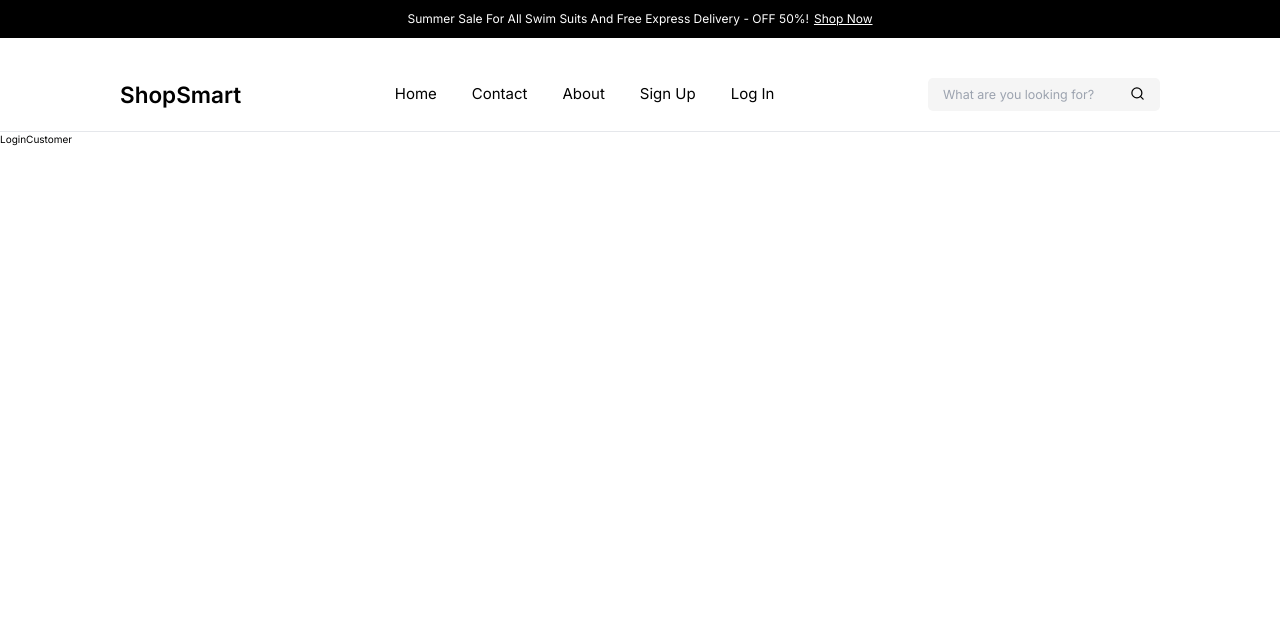
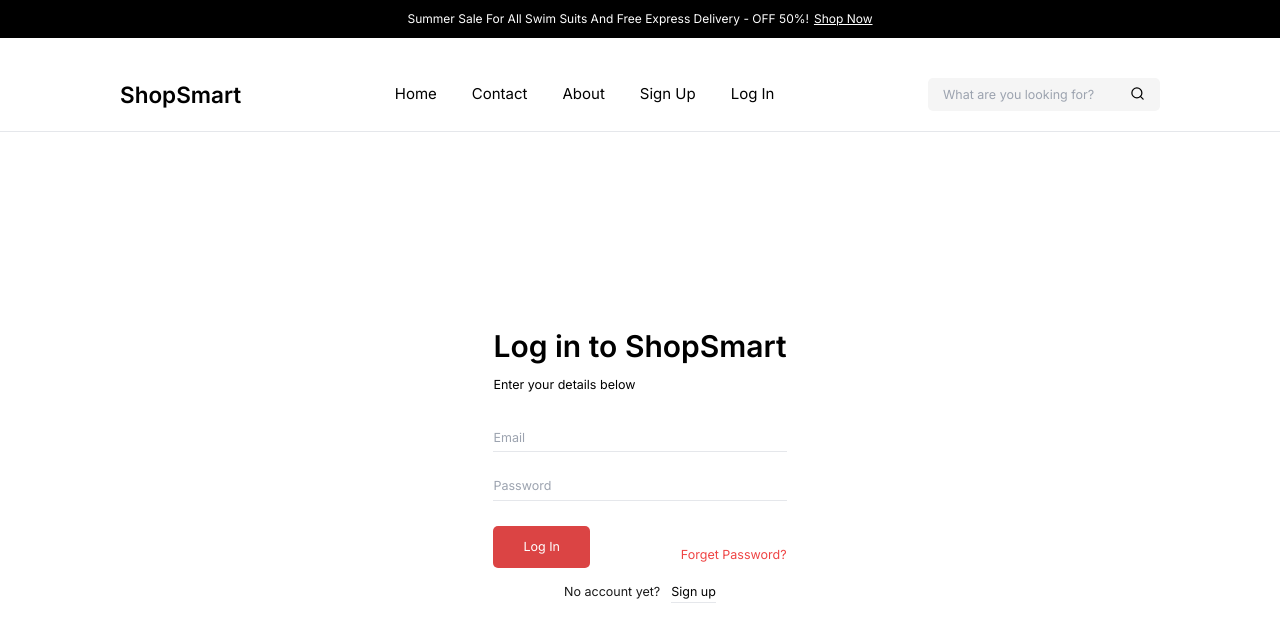
Before and after one commit to soufianez0uhair/smartshop-app, a React (Vite) app: page /login in a window 1280 px wide. Shown: the top 642 px of the page. Built offline with nearby package versions, Linux system fonts and the light colour scheme.

Commit message:
complete login customer page

```diff
--- /dev/null
+++ b/src/components/Login/LoginCustomerForm.jsx
@@ -0,0 +1,72 @@
+import { useState } from 'react'
+import { Link, useNavigate } from 'react-router-dom';
+
+const LoginCustomerForm = () => {
+  const [user, setUser] = useState({
+    email: "",
+    password: ""
+  })
+
+  function handleChange(e) {
+    const {name, value} = e.target;
+
+    setUser({
+      ...user,
+      [name]: value
+    })
+  }
+
+  const [error, setError] = useState({});
+
+  const navigate = useNavigate();
+console.log(error);
+  async function handleSubmit(e) {
+    e.preventDefault();
+
+    if(!user.email || !user.password) {
+      setError({message: "Please fill in all the fields"})
+    } else {
+      const headers = new Headers({
+        'Content-Type': 'application/json',
+      });
+      const requestOptions = {
+        method: 'POST',
+        headers,
+        body: JSON.stringify(user)
+      };
+
+      fetch("http://localhost:8000/api/v1/users/login", requestOptions)
+                 .then(res => {
+                  if(!res.ok) {
+                    return res.json().then(err => Promise.reject(err))
+                  } else {
+                    return res.json()
+                  }
+                 })
+                 .then(data => {
+                  localStorage.setItem("token", data.token)
+                  navigate("/")
+                 })
+                 .catch(err => setError(err))
+    }
+
+  }
+  return (
+    <form onSubmit={handleSubmit} className="flex flex-col">
+      <h1 className="text-5xl font-semibold mb-6">Log in to ShopSmart</h1>
+      <p className="text-xl mb-14">Enter your details below</p>
+      {error.message && <p className='text-xl text-red-500'>{error.message}</p>}
+      <div className="mb-10 flex flex-col text-xl gap-10">
+        <input type="text" placeholder='Email' name="email" value={user.email} onChange={(e) => handleChange(e)} className="pb-2 border-b border-black-30" />
+        <input type="text" placeholder='Password' name="password" value={user.password} onChange={(e) => handleChange(e)} className="pb-2 border-b border-black-30" />
+      </div>
+      <div className="flex flex-row justify-between items-center">
+        <button className="bg-button2 text-xl py-5 mb-6 rounded-lg text-white px-12">Log In</button>
+        <a href="#" className='text-xl text-red-500'>Forget Password?</a>
+      </div>
+      <p className='text-xl text-center'><span className='opacity-90 mr-3'>No account yet?</span> <Link to="/register" className='border-b border-black-70 pb-1'>Sign up</Link></p>
+    </form>
+  )
+}
+
+export default LoginCustomerForm
--- a/src/pages/LoginCustomer.jsx
+++ b/src/pages/LoginCustomer.jsx
@@ -1,8 +1,10 @@
-import React from 'react'
+import LoginCustomerForm from "../components/Login/LoginCustomerForm"
 
 const LoginCustomer = () => {
   return (
-    <div>LoginCustomer</div>
+    <div className='flex justify-center items-center h-[calc(100vh-131.5px)] min-w-full'>
+      <LoginCustomerForm />
+    </div>
   )
 }
 
```
